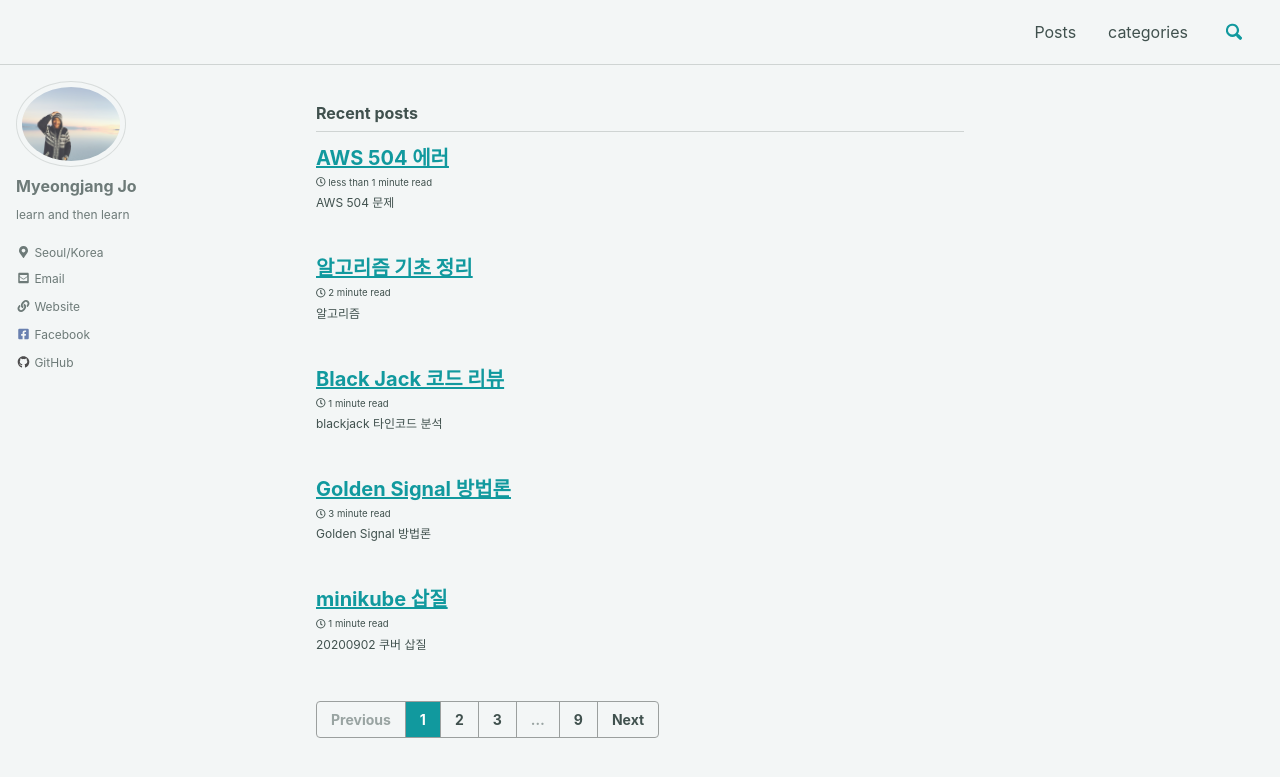
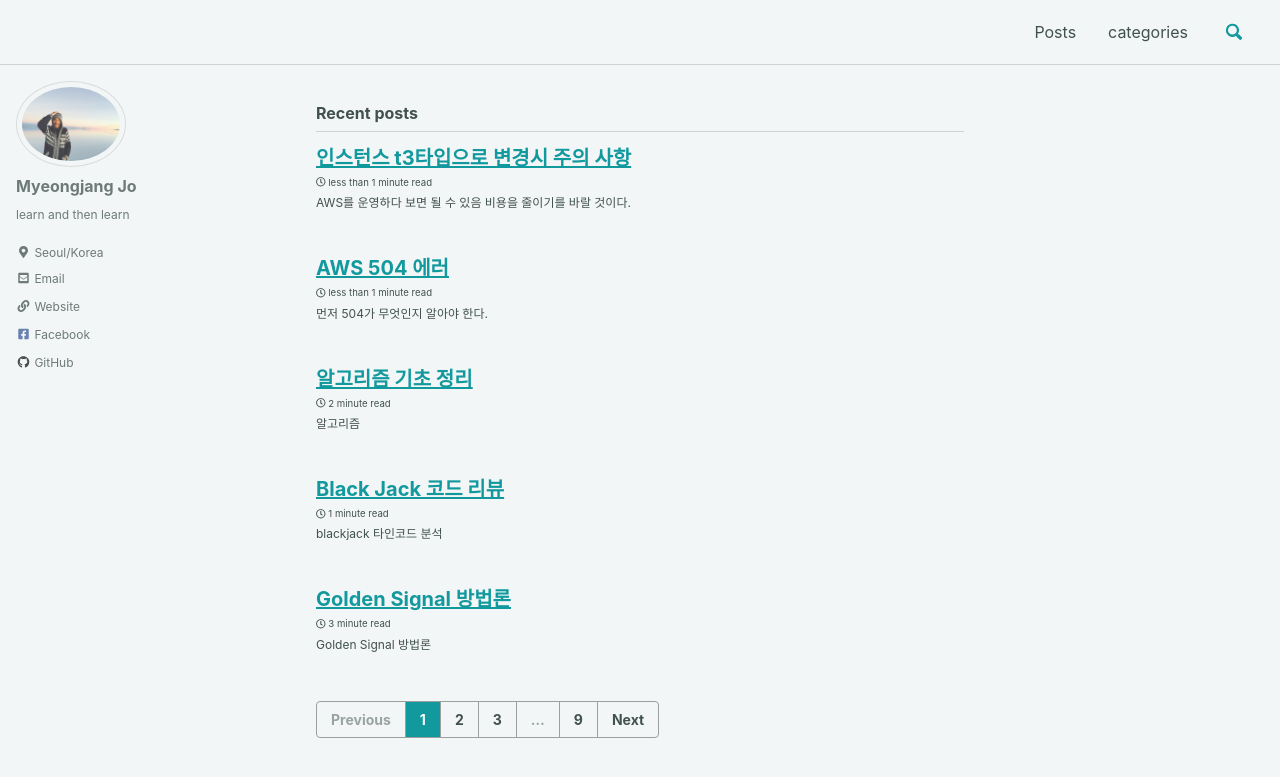
Before and after one commit to josephmjjo/josephmjjo.github.io, a Jekyll site: the page built from index.html, in a window 1280 px wide and 900 px high. Shown: the top 777 px of the window. Built offline with Jekyll 4.4.1, drawn with Linux system fonts in a browser that asks for light colours; cached includes are drawn as plain includes; nearby versions of some CDN libraries; the list of posts is cut into pages by our own code; part of the change alters nothing that is shown.

Commit message:
add caution instance

```diff
--- a/_posts/2021-05-24-AWS 504 error solution.md
+++ b/_posts/2021-05-24-AWS 504 error solution.md
@@ -8,8 +8,6 @@ categories:
 ---
 
 
-
-# AWS 504 문제
 
 먼저 504가 무엇인지  알아야 한다.
 
--- /dev/null
+++ b/_posts/2021-06-19-caution when change instance type to T3.md
@@ -0,0 +1,38 @@
+---
+
+title:  "인스턴스 t3타입으로 변경시 주의 사항"
+
+search: true
+categories:
+  - AWS management diary
+---
+
+
+
+AWS를 운영하다 보면 될 수 있음 비용을 줄이기를 바랄 것이다.
+
+특히나 인스턴스는 비용의 많은 부분을 차지하고 있길래 비용 최적화에 많이 언급된다.
+
+(물론 RDS를 쓰거나 하면 다르겠지만)
+
+저렴한 스펙을 찾다보면 자주 언급되는 인스턴스 유형이  t쪽이다.
+
+범용으로 사용하기에 무난한 용도로 사용된다. 문제는 t3가 가지고 있는 특징이다.
+
+T3는 다른 인스턴스와는 다르게 순간확장 기능을 사용한다. 이 순간 확장이란 기본 사용률에서 초과 될 경우 순간적으로 CPU 사용률 확장하여 사용할 수 있는 개념이다. 다만 무조건적으로 확장을 하는건 아니고 크레딧을 가지고 있을 경우에만 확장이 가능하다.
+
+이 크레딧은 기본 사용률 밑으로 CPU를 사용할시 축적할 수 있다.
+
+즉 CPU 사용량이 낮을때는 크레딧을 모았다고 CPU를 많이 사용하게 되는 경우가 오면 크레딧을 써가면서 CPU를 확장 하는 것이다.
+
+[CPU credits and baseline utilization for burstable performance instances](https://docs.aws.amazon.com/AWSEC2/latest/UserGuide/burstable-credits-baseline-concepts.html#earning-CPU-credits)
+
+그럼 가장 중요하게 봐야할 부분이 기본 사용률이다. 위에 링크를 보면 인스턴스 유형마다 기본 사용률이 다르다.
+
+이 기본 사용률이 자주 넘는다면 t3가 적합하지 않는 것이고 평소에는 거의 사용하지 않는 다면 t3가 적합할 수도 있다.
+
+그렇다고 사용률만으로 바로 바꿔도 되는 것은 아니다. 기존에 사용하고 있던 타입대비 클럭이 낮거나 하는 경우도 있기 때문이다.
+
+그래서 반드시 한 번 테스트를 해야하는 부분이 있다.
+
+결론: 기본사용률 확인 후 기본 CPU 클럭 수 변동 여부 등을 고려해서 테스트 후 RI 구매
```
Also changed, not shown: 1 other file.
